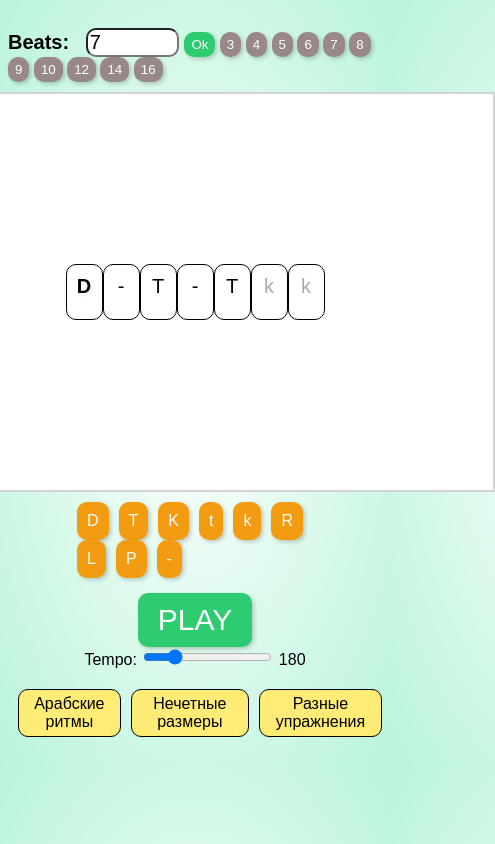
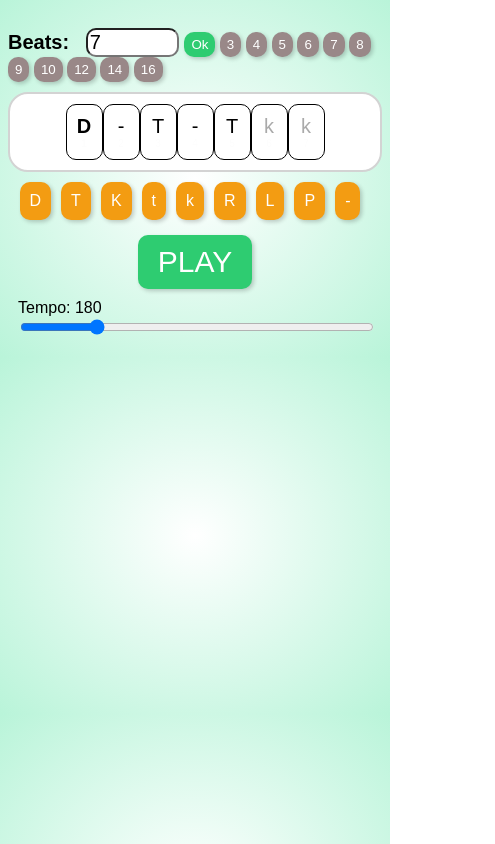
Before and after one commit to AlexOstapenko/drummetronome, a website: page public/index.html in a window 390 px wide. Shown: the whole page, 495 px wide, since content can reach past the window. Drawn offline with Linux system fonts and the light colour scheme; no server answers.

Commit message:
Usability and UI improvements

```diff
--- a/public/css/main.css
+++ b/public/css/main.css
@@ -108,6 +108,16 @@ body {
     align-items: center;
     border: 2px solid lightgray;
     background-color: white;
+    border-radius: 20px;
+}
+
+/* Медиа-запрос для смартфонов и устройств с меньшими экранами */
+@media (max-width: 768px) {
+    .rhythm_container {
+        width: 100%; /* Занимает всю доступную ширину */
+        height: auto; /* Автоматическая высота */
+        padding: 10px; /* Добавим немного отступа для компактности */
+    }
 }
 
 .rhythm-item {
@@ -202,7 +212,7 @@ body {
 .divDBContainer {
     margin: 20px auto;
     position: relative;
-
+    display: none;
 }
 
 .div-db-categories {
@@ -276,3 +286,21 @@ body {
 .tempoInput {
     font-size: 1.2em;
 }
+
+
+#divTempo {
+    padding: 20px;
+    width: 400px;
+}
+
+@media (max-width: 768px) {
+    #divTempo {
+        width: 100%;
+        padding: 10px;
+    }
+}
+
+
+#inputTempo {
+    width: 100%;
+}
--- a/public/index.html
+++ b/public/index.html
@@ -48,12 +48,14 @@
             <button id='buttPlayStop' class='button-listen' onclick="clickPlayRhythm();">PLAY</button>
         </div>
         <div id="divTempo">
-            Tempo: <input id="inputTempo" class="genericInput tempoInput"
-                size="5" value="120" type="range" min="20" max="800" step="5"
-                onchange="onChangeTempo()">
-                <span id="inputTempoValue"></span>
+            Tempo: <span id="inputTempoValue"></span> <br>
+            <input id="inputTempo" class="genericInput tempoInput"
+                size="10" value="120" type="range" min="20" max="800" step="5"
+                onchange="onChangeTempo()" oninput="onChangeTempo()">
+
             <!-- <button class="btnTempo" onclick="clickButtonTempo()">👍</button> -->
         </div>
+
         <div class="divDBContainer">
 
             <div class="div-db-categories" id="divDBCategories">
--- a/public/js/strokes.js
+++ b/public/js/strokes.js
@@ -17,7 +17,7 @@ class StrokeSelector {
 
         this.strokes.forEach( (stroke, idx ) => {
             result += "<div class='button-sound' onclick='clickStrokeSelectorItem(" + idx + ")'>" + stroke + "</div>";
-            if ( (idx+1)%6 === 0 && idx !== this.strokes.length - 1 ) result += "<br>";
+            //if ( (idx+1)%6 === 0 && idx !== this.strokes.length - 1 ) result += "<br>";
         });
 
         let elem = document.getElementById(this.containerID);
```
Also changed, not shown: 1 other file.
